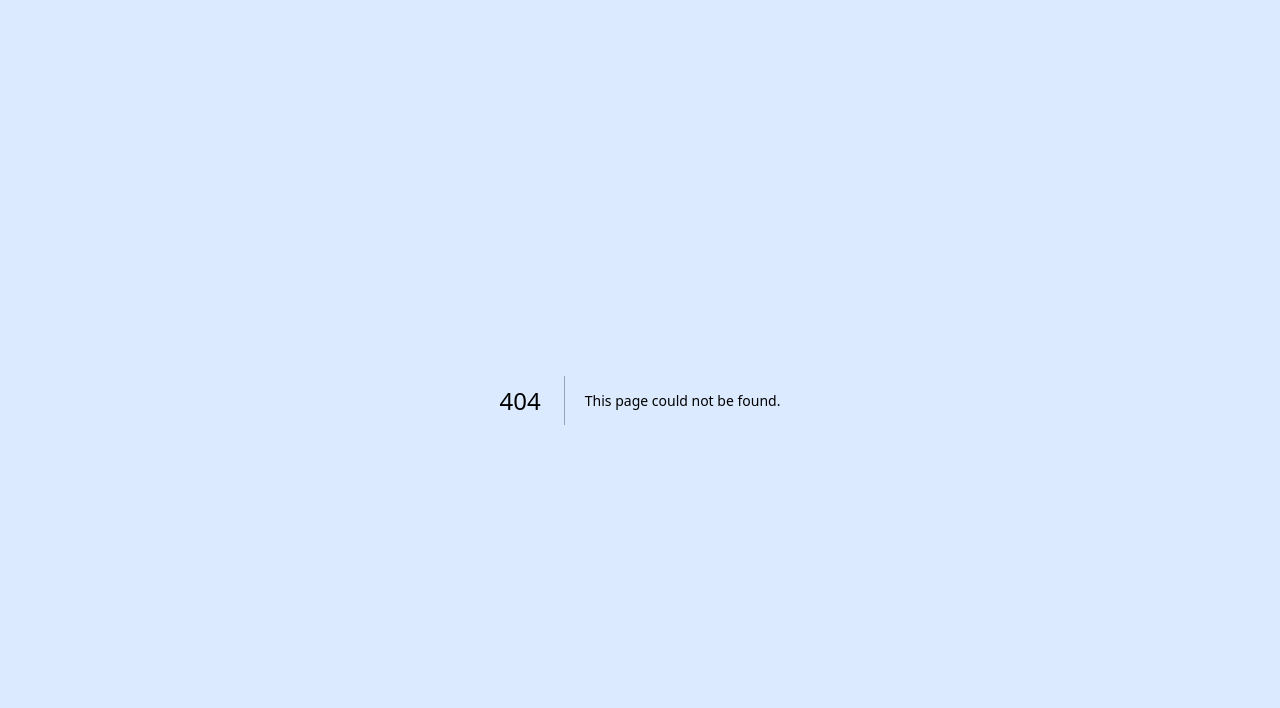
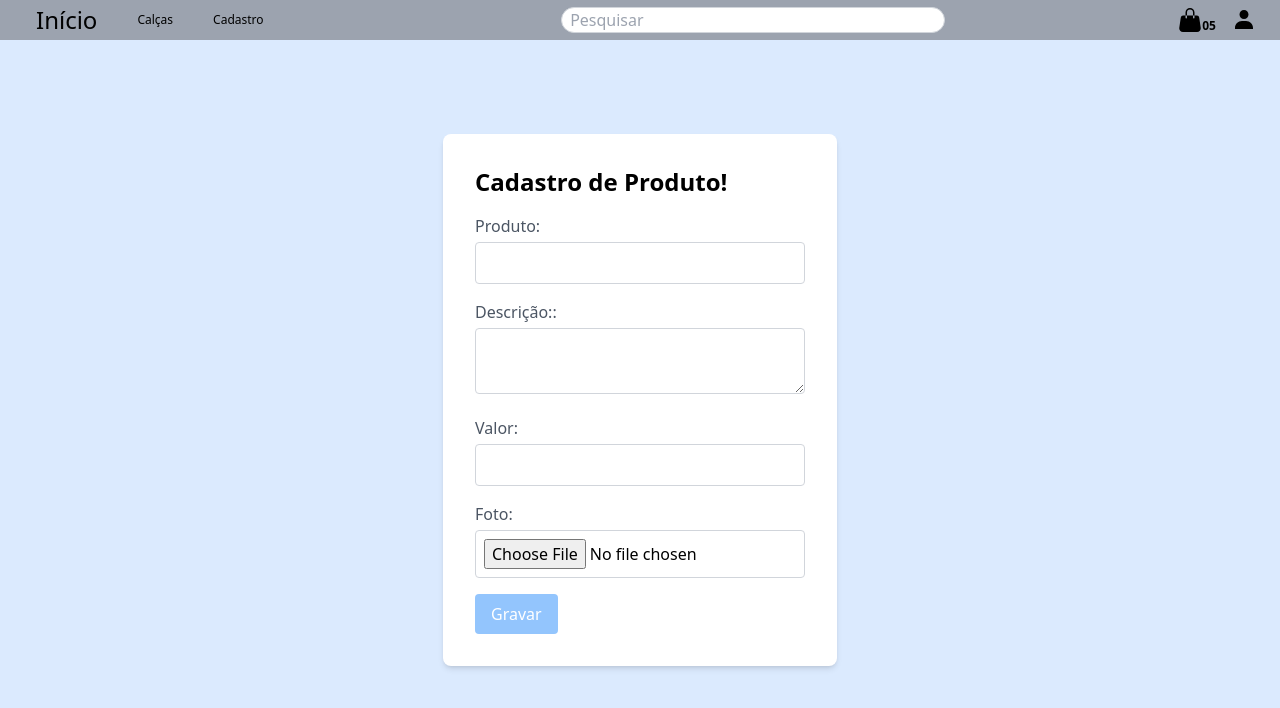
Before and after one commit to jackson07/web-shop, a Next.js app: page /cadastro in a window 1280 px wide. Before the commit this address had no page. Shown: the top 708 px of the page. Built offline with nearby package versions, Linux system fonts and the light colour scheme.

Commit message:
Adicionado cadastro de produto

```diff
--- a/src/Product/ProductCard.tsx
+++ b/src/app/Product/ProductCard.tsx
@@ -1,6 +1,6 @@
 import React from "react";
 import { BiBookmarkHeart, BiCartAdd } from "react-icons/bi";
-import formatCurrency from "../utils/formatCurrency";
+import formatCurrency from "../../utils/formatCurrency";
 
 interface ProductCardProps {
     title: string,
--- /dev/null
+++ b/src/app/cadastro/page.tsx
@@ -0,0 +1,39 @@
+"use client";
+import Header from "@/app/header/header";
+import React from "react";
+
+export default function Produtos() {
+	return (
+		<div>
+			<Header />
+			<main className="min-h-screen flex items-center justify-center">
+				{/* <form onSubmit={handleSubmit}> */}
+				<form className="bg-white p-8 rounded-lg shadow-md w-auto">
+					<h2 className="text-2xl font-semibold mb-4">Cadastro de Produto!</h2>
+					<div className="mb-4">
+						<label className="block text-gray-600 mb-1">Produto:</label>
+						{/* <input type="text" id="title" value={title} onChange={handleTitleChange} /> */}
+						<input type="text" id="title" className="w-full p-2 border border-gray-300 rounded focus:outline-none focus:border-blue-300" />
+					</div>
+					<div className="mb-4">
+						<label className="block text-gray-600 mb-1">Descrição::</label>
+						{/* <textarea id="description" value={description} onChange={handleDescriptionChange} /> */}
+						<textarea id="description" className="w-full p-2 border border-gray-300 rounded focus:outline-none focus:border-blue-300"/>
+					</div>
+					<div className="mb-4">
+						<label className="block text-gray-600 mb-1">Valor:</label>
+						{/* <input type="text" id="value" value={value} onChange={handleValueChange} />  */}
+						<input type="text" id="value" className="w-full p-2 border border-gray-300 rounded focus:outline-none focus:border-blue-300"/>
+					</div>
+					<div className="mb-4">
+						<label className="block text-gray-600 mb-1">Foto:</label>
+						{/* <input type="file" id="photo" accept="image/*" onChange={handlePhotoChange} /> */}
+						<input type="file" id="photo" className="w-full p-2 border border-gray-300 rounded focus:outline-none focus:border-blue-300"/>
+					</div>
+					<button type="submit" className="bg-blue-300 text-white px-4 py-2 rounded hover:bg-blue-600">Gravar</button>
+				</form>
+
+			</main>
+		</div>
+	);
+}
--- a/src/app/calcas/page.tsx
+++ b/src/app/calcas/page.tsx
@@ -1,4 +1,4 @@
-import Header from "@/header/header";
+import Header from "@/app/header/header";
 import React from "react";
 
 export default function Calcas() {
--- a/src/app/camisas/page.tsx
+++ /dev/null
@@ -1,13 +0,0 @@
-import Header from "@/header/header";
-import React from "react";
-
-export default function Produtos() {
-	return (
-		<div>
-			<Header />
-			<main className="p-20">
-				<div>Produtinhos</div>
-			</main>
-		</div>
-	);
-}
--- a/src/header/header.tsx
+++ b/src/app/header/header.tsx
@@ -5,16 +5,16 @@ import { BiSolidUser } from "react-icons/bi";
 
 const Header = () => {
 	return (
-		<nav className="fixed top-0 flex h-10 w-full items-center justify-between bg-red-500 px-4">
+		<nav className="fixed top-0 flex h-10 w-full justify-between items-center bg-gray-400 px-4">
 			<div className="flex items-center w-80 space-x-10 px-5">
 				<Link href="/">
 					<div className="text-2xl">Início</div>
 				</Link>
 				<Link href="/calcas">
-					<div className="text-xs text-gray-300">Calças</div>
+					<div className="text-xs">Calças</div>
 				</Link>
-				<Link href="/camisas">
-					<div className="text-xs text-gray-300">Camisas</div>
+				<Link href="/cadastro">
+					<div className="text-xs">Cadastro</div>
 				</Link>
 			</div>
 			<input
@@ -22,19 +22,14 @@ const Header = () => {
 				placeholder="Pesquisar"
 				className="w-96 rounded-full border border-gray-300 px-2 focus:border-gray-500 focus:outline-none"
 			/>
-			<div className="flex items-start justify-center">
-				<Link href="/sacola" className="relative text-2xl flex items-center justify-center cursor-pointer p-2">
-					<BsFillHandbagFill />
+			<div className="flex items-center justify-center">
+				<Link href="/sacola" className="text-2xl flex items-center cursor-pointer px-2">
+					<BsFillHandbagFill/>
+					<p className="text-xs font-semibold flex bottom-0 text-end pt-3">05</p>
 				</Link>
 				<Link href="/loguin" className="relative text-2xl flex items-center justify-center cursor-pointer p-2">
 					<BiSolidUser />
 				</Link>
-				{/* <button className="relative text-2xl flex items-center justify-center cursor-pointer p-2">
-					<BsFillHandbagFill />
-				</button>
-				<button className="relative text-2xl flex items-center justify-center cursor-pointer p-2">
-					<BiSolidUser />
-				</button> */}
 			</div>
 		</nav>
 	);
--- a/src/app/page.tsx
+++ b/src/app/page.tsx
@@ -1,6 +1,6 @@
 import React from "react";
-import ProductCard from "../Product/ProductCard";
-import Header from "@/header/header";
+import ProductCard from "./Product/ProductCard";
+import Header from "./header/header";
 
 export default function Home() {
 	return (
@@ -42,7 +42,7 @@ export default function Home() {
 						price={199.99}/>
 				</div>
 			</main>
-			<footer className="absolute bottom-0 h-6 w-full bg-red-500">
+			<footer className="absolute bottom-0 h-6 w-full bg-gray-400">
 				<div className="flex items-center justify-center">@ create by Jack</div>
 			</footer>
 		</div>
--- a/src/app/sacola/page.tsx
+++ b/src/app/sacola/page.tsx
@@ -1,4 +1,4 @@
-import Header from "@/header/header";
+import Header from "@/app/header/header";
 import React from "react";
 
 export default function Sacolas() {
```
Also changed, not shown: src/app/loguin/page.tsx (+0 -20 lines), src/app/header.tsx (deleted).
